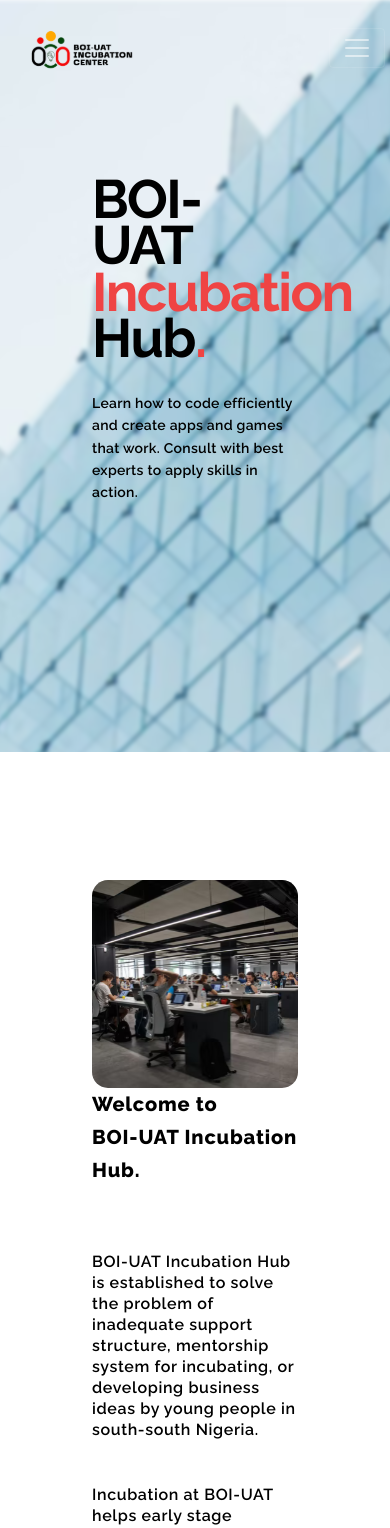
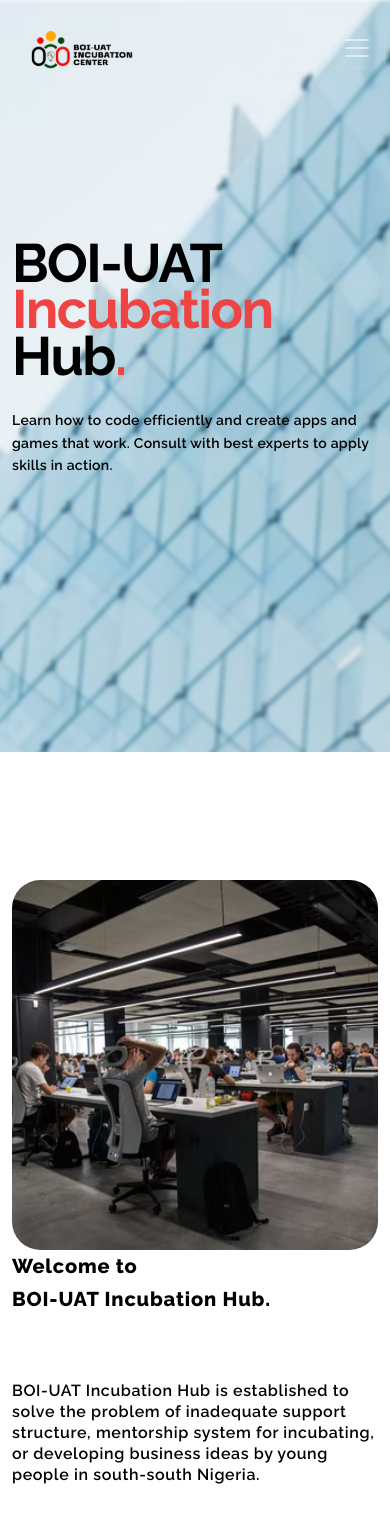
Before and after one commit to Toviarock1/techhub, a React (Create React App) app: page / in a window 390 px wide. Shown: the top 1528 px of the page. Built offline with nearby package versions, Linux system fonts and the light colour scheme.

Commit message:
feat: make home welcome section responsive

```diff
--- a/src/views/HomeHero/HomeHero.tsx
+++ b/src/views/HomeHero/HomeHero.tsx
@@ -4,7 +4,7 @@
 
 const HomeHero = () => {
     return (
-        <div className={`${classes.BackgroundBg} h-120 px-20 pt-44`}>
+        <div className={`${classes.BackgroundBg} h-120 md:px-20 pt-60 md:pt-44`}>
             <Container fluid>
                 <div className='text-black'>
                     <h1 className={classes.HeroTitle}>BOI-UAT <br />
--- a/src/views/Welcome/Welcome.tsx
+++ b/src/views/Welcome/Welcome.tsx
@@ -6,7 +6,7 @@
 
 const Welcome = () => {
   return (
-    <div className='bg-white px-20 py-32 pb-48'>
+    <div className='bg-white md:px-20 py-32 pb-48'>
       <Container fluid>
         <div>
           <Row>
```
